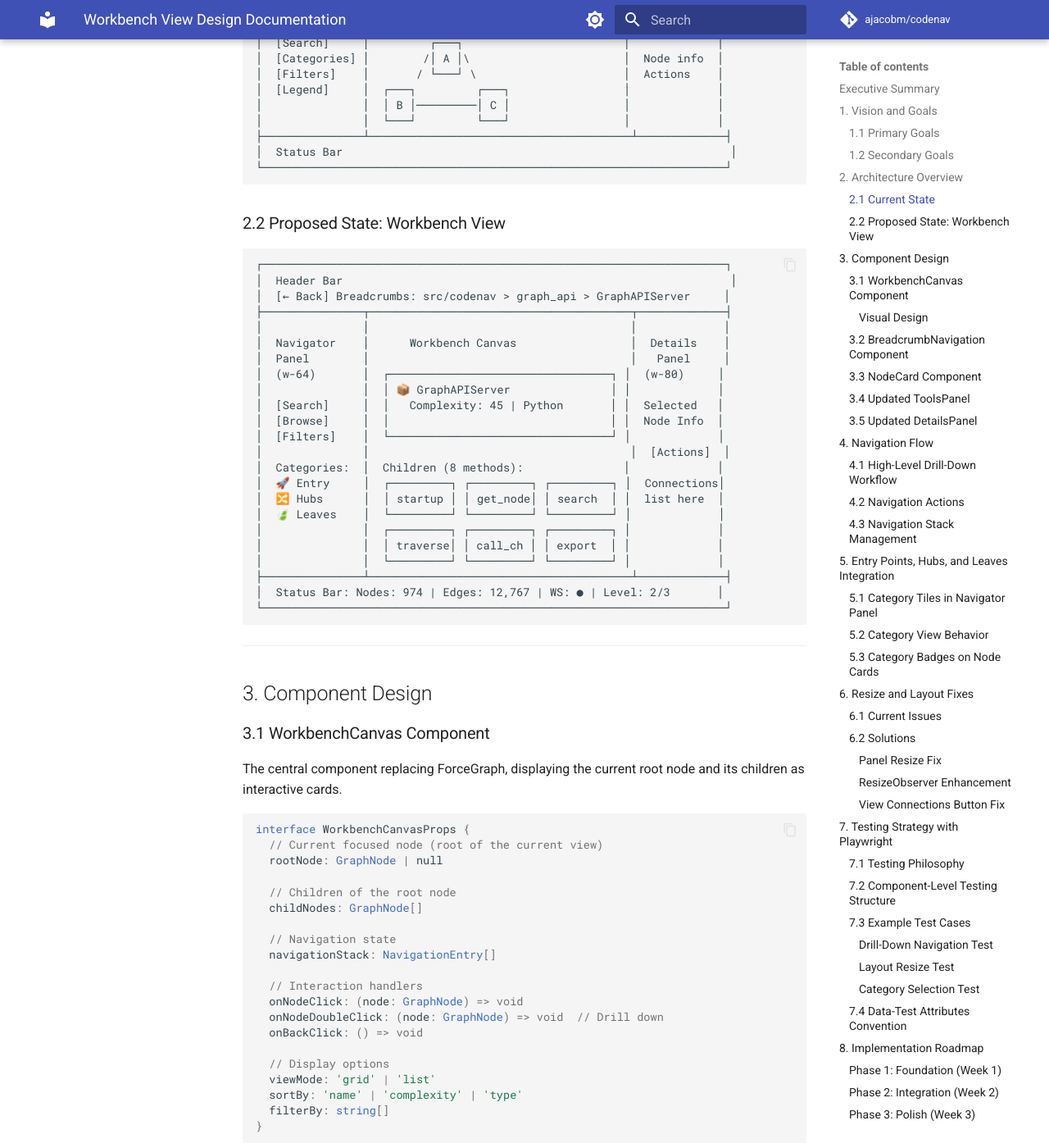
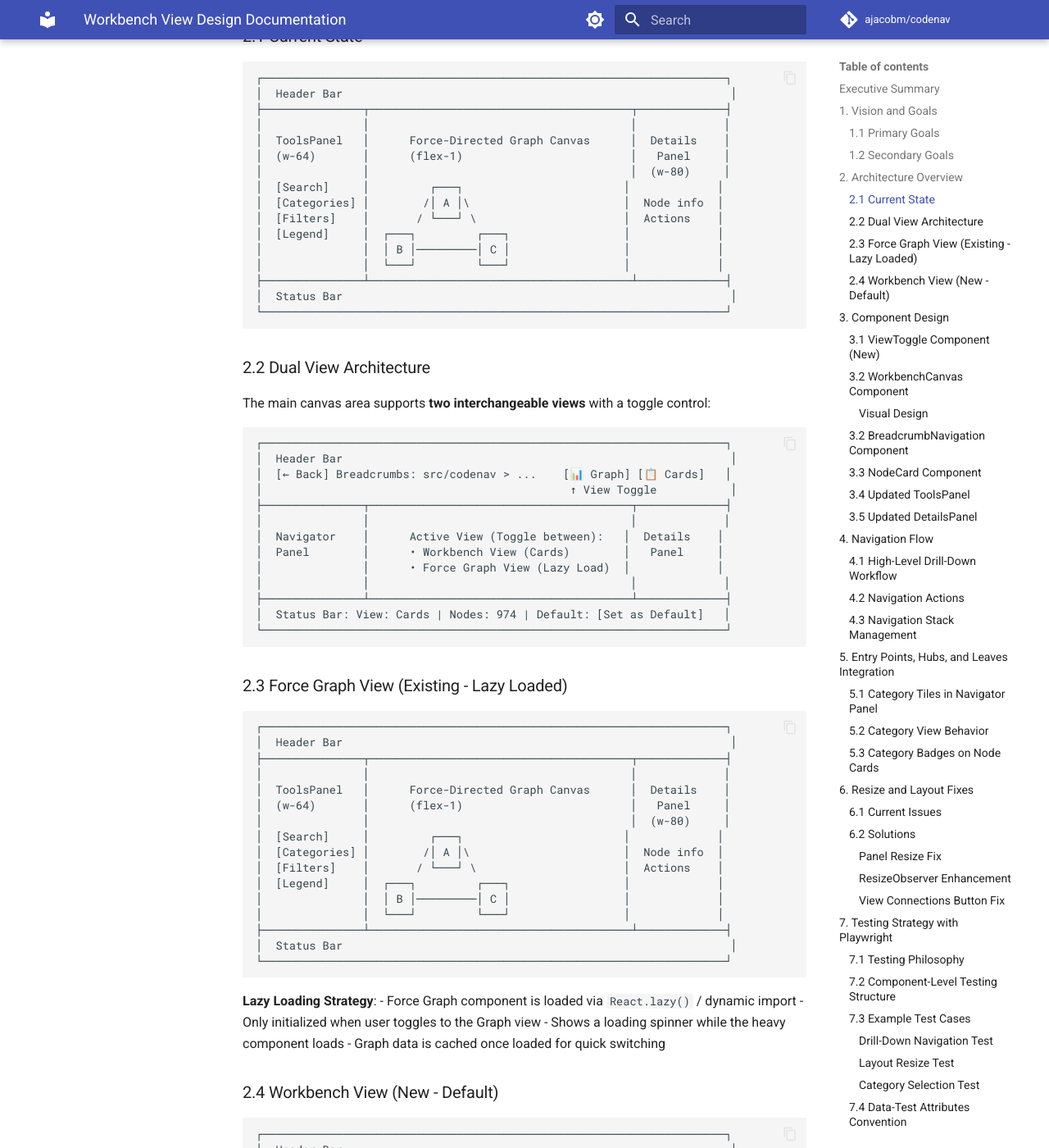
Before and after one commit to ajacobm/code-graph-mcp, an MkDocs documentation site: the page built from docs/specs/WORKBENCH_VIEW_DESIGN.md, in a window 1280 px wide and 1400 px high, scrolled down 1433 px. Shown: the whole window at 82% size. Built offline with MkDocs 1.6.1 and Material for MkDocs 9.7.7, drawn with Linux system fonts in a browser that asks for light colours; comment, search, counter and statistics services are not loaded; some of the changed text lies outside the part shown.

Commit message:
Clarify dual-view architecture: workbench and force-graph coexist with toggle and lazy loading
Co-authored-by: ajacobm <170154633+ajacobm@users.noreply.github.com>

````diff
--- a/docs/specs/WORKBENCH_VIEW_DESIGN.md
+++ b/docs/specs/WORKBENCH_VIEW_DESIGN.md
@@ -8,7 +8,9 @@
 
 ## Executive Summary
 
-This document outlines the design for a new workbench view that will replace the current force-directed graph visualization. The new view introduces a **sliding panel with node cards** interface that supports hierarchical drill-down navigation while maintaining the established interaction patterns like double-click navigation and breadcrumb navigation.
+This document outlines the design for a new workbench view that will **coexist with** the current force-directed graph visualization. The new view introduces a **sliding panel with node cards** interface that supports hierarchical drill-down navigation while maintaining the established interaction patterns like double-click navigation and breadcrumb navigation.
+
+Users will be able to **toggle between views** and set their preferred default view on startup. The force-directed graph, being computationally heavy, will be **lazy-loaded** to optimize performance.
 
 ---
 
@@ -21,14 +23,18 @@ This document outlines the design for a new workbench view that will replace the
    - .NET: `project → class → method`
    - JavaScript/TypeScript: `module → class/function`
 
-2. **Simplified Interaction**: Replace complex force-graph manipulation with card-based navigation
+2. **Dual View System**: Both views coexist with easy toggling between them
+   - **Workbench View** (new): Card-based hierarchical navigation
+   - **Force Graph View** (existing): Visual relationship exploration
 
-3. **Maintained Workflow**: Preserve existing double-click drill-down and breadcrumb navigation patterns
+3. **Maintained Workflow**: Preserve existing double-click drill-down and breadcrumb navigation patterns in both views
 
 4. **Testability**: Design components for unit and integration testing with Playwright
 
 ### 1.2 Secondary Goals
 
+- Lazy loading for the force-directed graph to improve initial load performance
+- User preference for default view (persisted in localStorage)
 - Improve panel resize behavior on window resize
 - Fix non-functional controls (e.g., "View Connections" button)
 - Better integration of entry points, hubs, and leaves categories
@@ -58,7 +64,54 @@ This document outlines the design for a new workbench view that will replace the
 └─────────────────────────────────────────────────────────────────────┘
 ```
 
-### 2.2 Proposed State: Workbench View
+### 2.2 Dual View Architecture
+
+The main canvas area supports **two interchangeable views** with a toggle control:
+
+```
+┌─────────────────────────────────────────────────────────────────────┐
+│  Header Bar                                                          │
+│  [← Back] Breadcrumbs: src/codenav > ...    [📊 Graph] [📋 Cards]   │
+│                                              ↑ View Toggle           │
+├───────────────┬───────────────────────────────────────┬─────────────┤
+│               │                                       │             │
+│  Navigator    │      Active View (Toggle between):   │  Details    │
+│  Panel        │      • Workbench View (Cards)        │   Panel     │
+│               │      • Force Graph View (Lazy Load)  │             │
+│               │                                       │             │
+├───────────────┴───────────────────────────────────────┴─────────────┤
+│  Status Bar: View: Cards | Nodes: 974 | Default: [Set as Default]   │
+└─────────────────────────────────────────────────────────────────────┘
+```
+
+### 2.3 Force Graph View (Existing - Lazy Loaded)
+
+```
+┌─────────────────────────────────────────────────────────────────────┐
+│  Header Bar                                                          │
+├───────────────┬───────────────────────────────────────┬─────────────┤
+│               │                                       │             │
+│  ToolsPanel   │      Force-Directed Graph Canvas      │  Details    │
+│  (w-64)       │      (flex-1)                         │   Panel     │
+│               │                                       │  (w-80)     │
+│  [Search]     │         ┌───┐                        │             │
+│  [Categories] │        /│ A │\                       │  Node info  │
+│  [Filters]    │       / └───┘ \                      │  Actions    │
+│  [Legend]     │  ┌───┐         ┌───┐                 │             │
+│               │  │ B │─────────│ C │                 │             │
+│               │  └───┘         └───┘                 │             │
+├───────────────┴───────────────────────────────────────┴─────────────┤
+│  Status Bar                                                          │
+└─────────────────────────────────────────────────────────────────────┘
+```
+
+**Lazy Loading Strategy**:
+- Force Graph component is loaded via `React.lazy()` / dynamic import
+- Only initialized when user toggles to the Graph view
+- Shows a loading spinner while the heavy component loads
+- Graph data is cached once loaded for quick switching
+
+### 2.4 Workbench View (New - Default)
 
 ```
 ┌─────────────────────────────────────────────────────────────────────┐
@@ -90,9 +143,50 @@ This document outlines the design for a new workbench view that will replace the
 
 ## 3. Component Design
 
-### 3.1 WorkbenchCanvas Component
+### 3.1 ViewToggle Component (New)
 
-The central component replacing ForceGraph, displaying the current root node and its children as interactive cards.
+Controls switching between Workbench and Force Graph views with user preference persistence.
+
+```typescript
+interface ViewToggleProps {
+  // Current active view
+  activeView: 'workbench' | 'graph'
+
+  // Toggle handler
+  onViewChange: (view: 'workbench' | 'graph') => void
+
+  // Default view preference
+  defaultView: 'workbench' | 'graph'
+  onSetDefault: (view: 'workbench' | 'graph') => void
+
+  // Loading state for lazy-loaded graph
+  isGraphLoading: boolean
+}
+```
+
+**Implementation Details**:
+- Toggle control in header bar: `[📋 Cards] [📊 Graph]`
+- "Set as Default" option in settings or status bar
+- User preference stored in `localStorage` under `codenav.defaultView`
+- Force Graph lazy loaded using `React.lazy()`:
+
+```typescript
+// Lazy load the heavy ForceGraph component
+const ForceGraph = React.lazy(() => import('@/components/graph/ForceGraph'))
+
+// In the main canvas area
+{activeView === 'graph' ? (
+  <Suspense fallback={<LoadingSpinner message="Loading graph visualization..." />}>
+    <ForceGraph {...graphProps} />
+  </Suspense>
+) : (
+  <WorkbenchCanvas {...workbenchProps} />
+)}
+```
+
+### 3.2 WorkbenchCanvas Component
+
+The central component for the new card-based view, displaying the current root node and its children as interactive cards.
 
 ```typescript
 interface WorkbenchCanvasProps {
````
Also changed, not shown: other parts of docs/specs/WORKBENCH_VIEW_DESIGN.md (+1 -1 lines).
